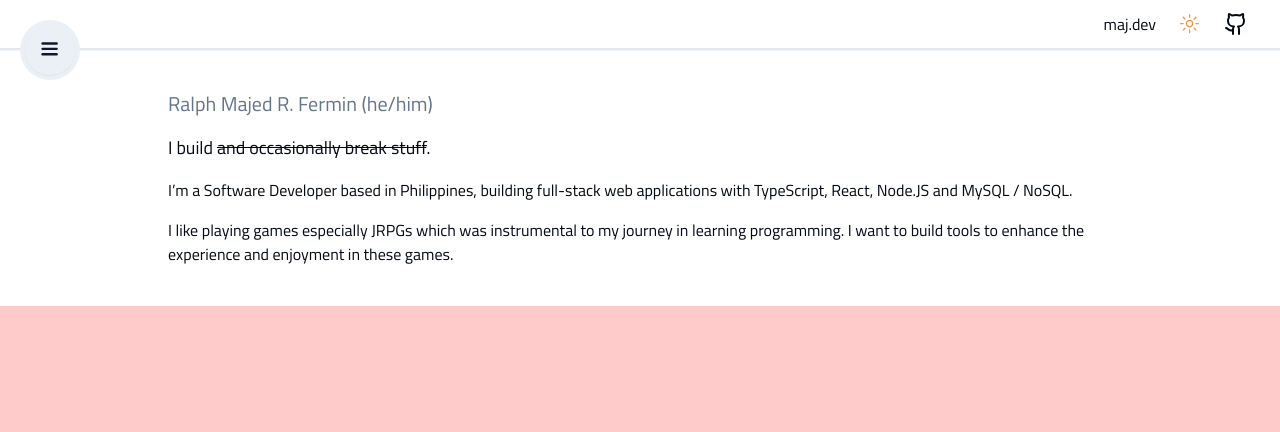
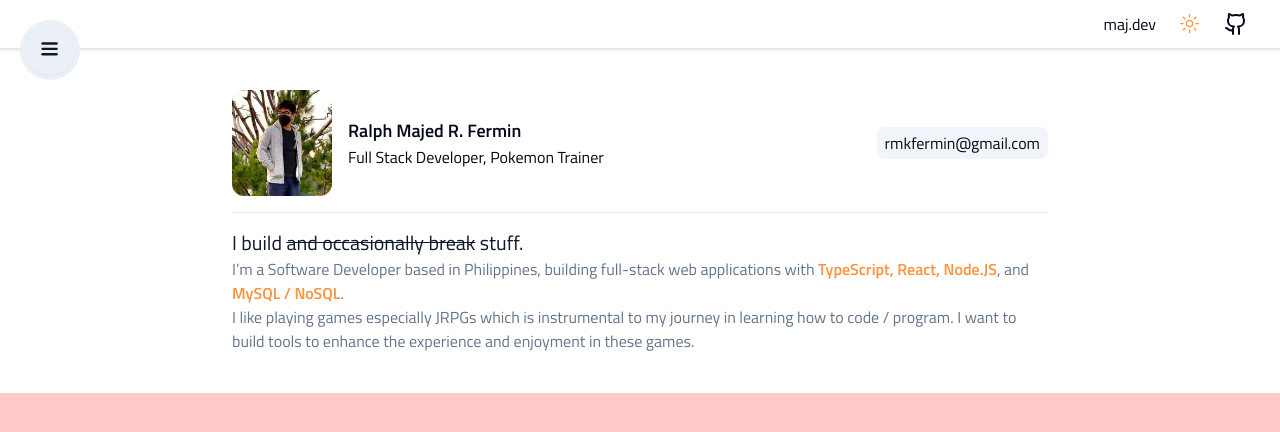
Before and after one commit to maj-rf/portfolio-v3, a Next.js app: page / in a window 1280 px wide. Shown: the top 432 px of the page. Built offline with nearby package versions, Linux system fonts and the light colour scheme.

Commit message:
update Hero styles, add hero image

```diff
--- a/src/components/Hero.tsx
+++ b/src/components/Hero.tsx
@@ -1,22 +1,46 @@
+import Image from 'next/image';
+
 export const Hero = () => {
   return (
     <section id="About">
-      <div className="max-w-5xl m-auto p-10 flex flex-col gap-4">
-        <h1 className="text-muted-foreground text-xl">
-          Ralph Majed R. Fermin (he/him)
-        </h1>
-        <h2 className="text-lg">
-          I build <s className="decoration-1">and occasionally break stuff</s>.
-        </h2>
-        <p>
-          I’m a Software Developer based in Philippines, building full-stack web
-          applications with TypeScript, React, Node.JS and MySQL / NoSQL.
-        </p>
-        <p>
-          I like playing games especially JRPGs which was instrumental to my
-          journey in learning programming. I want to build tools to enhance the
-          experience and enjoyment in these games.
-        </p>
+      <div className="max-w-4xl m-auto p-10 flex flex-col gap-4">
+        <div className="flex flex-col items-center md:flex-row gap-4 text-center md:text-left">
+          <Image
+            src="/assets/hero_img.jpg"
+            alt="Maj's Profile Picture"
+            width="100"
+            height="100"
+            className="rounded-xl"
+          />
+          <div>
+            <p className="text-lg font-semibold">Ralph Majed R. Fermin</p>
+            <p>Full Stack Developer, Pokemon Trainer</p>
+          </div>
+          <div className="ml-0 md:ml-auto bg-muted px-2 p-1 rounded-lg">
+            rmkfermin@gmail.com
+          </div>
+        </div>
+        <hr></hr>
+        <div className="text-muted-foreground">
+          <h1 className="text-xl text-primary">
+            I build <s className="decoration-1">and occasionally break</s>{' '}
+            stuff.
+          </h1>
+          <p>
+            I’m a Software Developer based in Philippines, building full-stack
+            web applications with{' '}
+            <span className="text-highlight font-semibold">
+              TypeScript, React, Node.JS
+            </span>
+            , and{' '}
+            <span className="text-highlight font-semibold">MySQL / NoSQL</span>.
+          </p>
+          <p>
+            I like playing games especially JRPGs which is instrumental to my
+            journey in learning how to code / program. I want to build tools to
+            enhance the experience and enjoyment in these games.
+          </p>
+        </div>
       </div>
     </section>
   );
```
Also changed, not shown: public/assets/hero_img.jpg (added).
